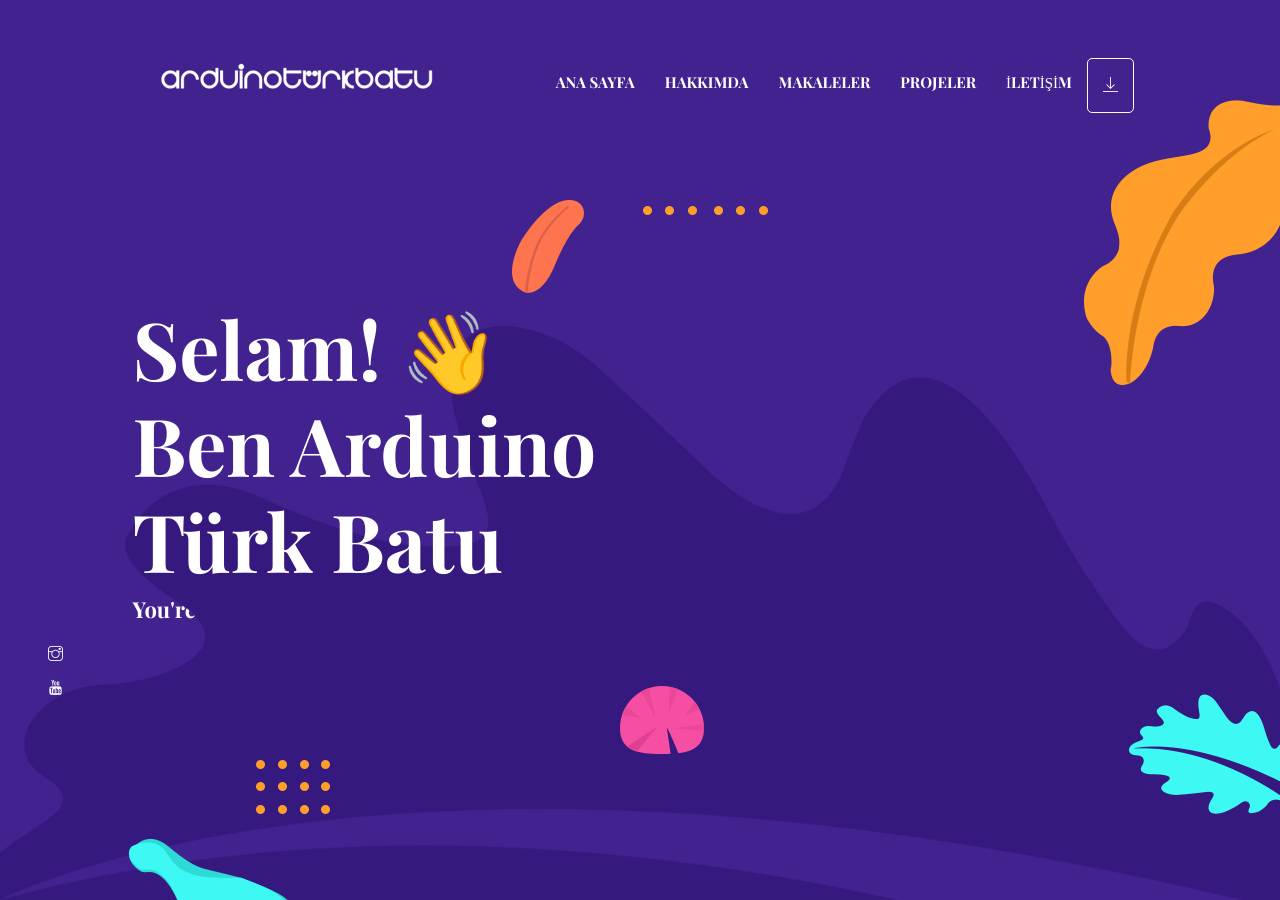
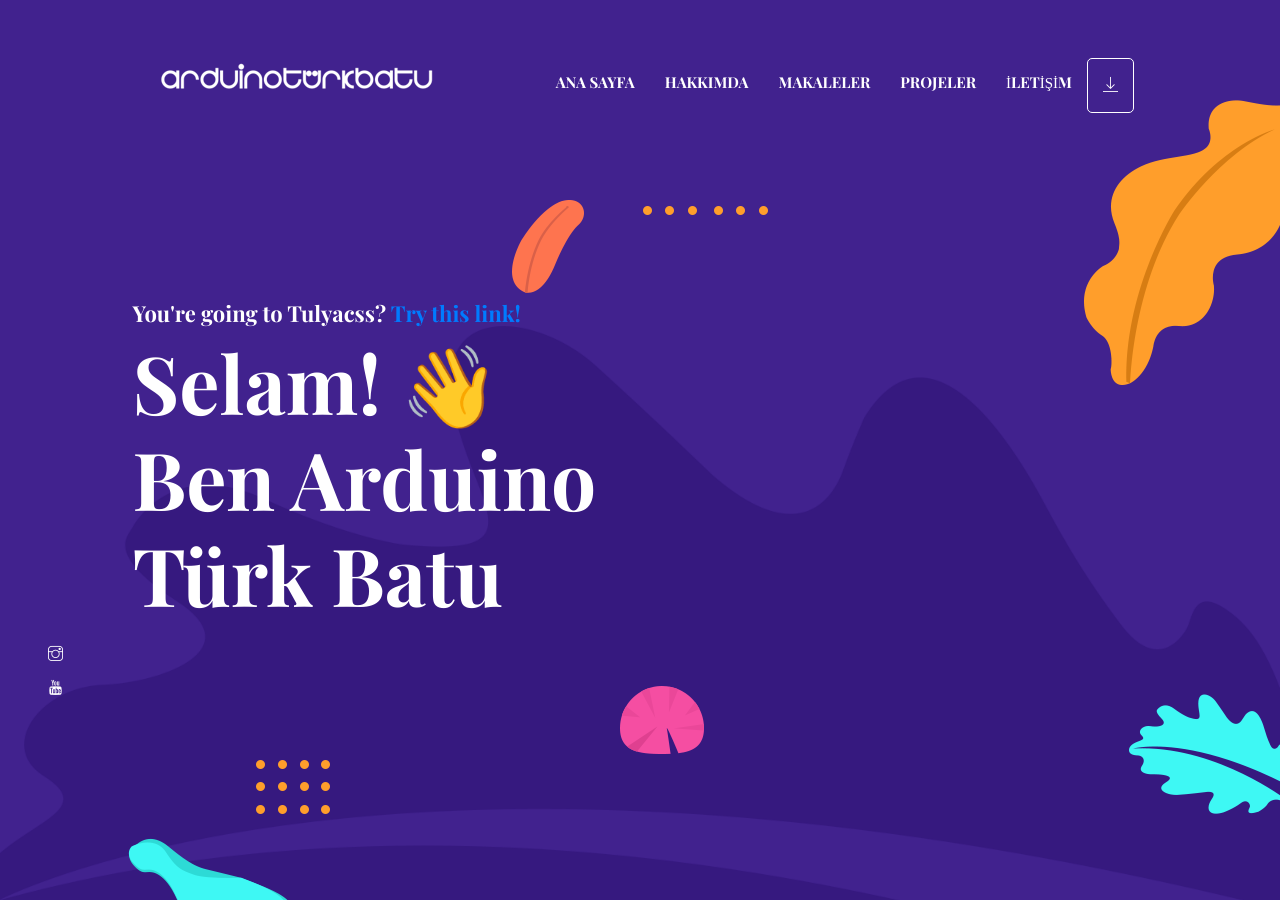
Before and after one commit to arduinoturkbatu/arduinoturkbatu.github.io, a Jekyll site: the page built from index.html, in a window 1280 px wide and 900 px high. Built offline with Jekyll 4.4.1, drawn with Linux system fonts in a browser that asks for light colours.

Commit message:
Update hero-section.html

```diff
--- a/_includes/hero-section.html
+++ b/_includes/hero-section.html
@@ -3,8 +3,8 @@
   <div class="container">
     <div class="row">
       <div class="col-lg-11 mx-auto">
+        <h4 class="text-white font-tertiary">You're going to Tulyacss? <a href="/tulyacss/">Try this link!</a></h4>
         <h1 class="text-white font-tertiary">{{ site.data.settings.hero.hero-title }}</h1>
-        <h4 class="text-white font-tertiary">You're going to Tulyacss? <a href="/tulyacss/">Try this link!</a></h4>
       </div>
     </div>
   </div>
```
